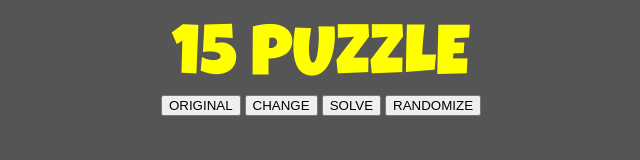
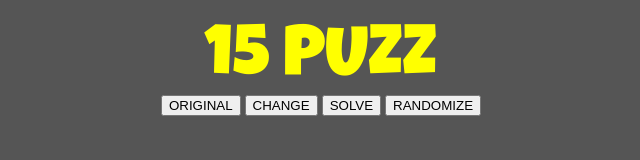
Before and after one commit to feelsong/15puzz, a website built with Parcel: page index.html in a window 1280 px wide. Shown: the whole page, without its empty margins (332-972 px from the left). Built offline with nearby package versions, Linux system fonts and the light colour scheme.

Commit message:
minor syntax

```diff
--- a/index.html
+++ b/index.html
@@ -39,7 +39,7 @@
 <body>
     <div id="info">
       <div id="name">
-        15 PUZZLE
+        15 PUZZ
       </div>
       <div>
         <button id="original">ORIGINAL</button>
```
Also changed, not shown: index.js (+1 -15 lines).
